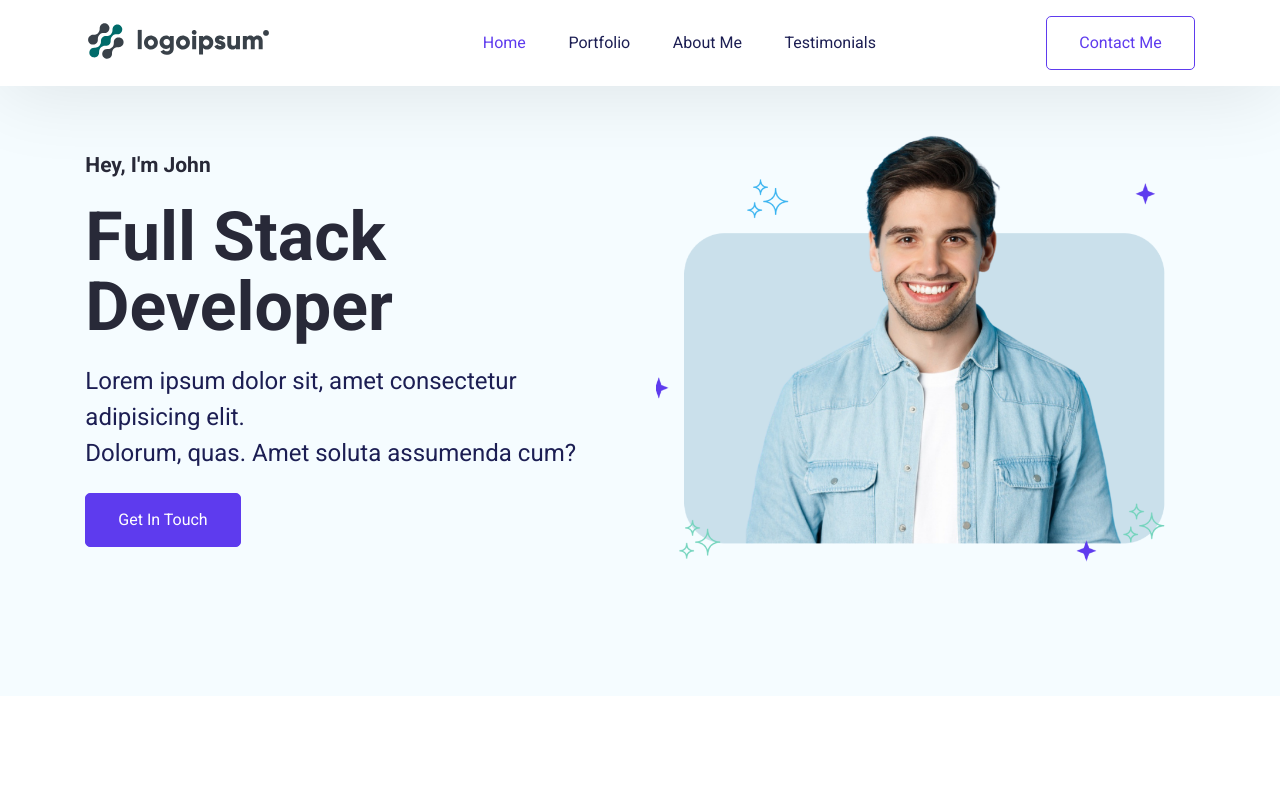
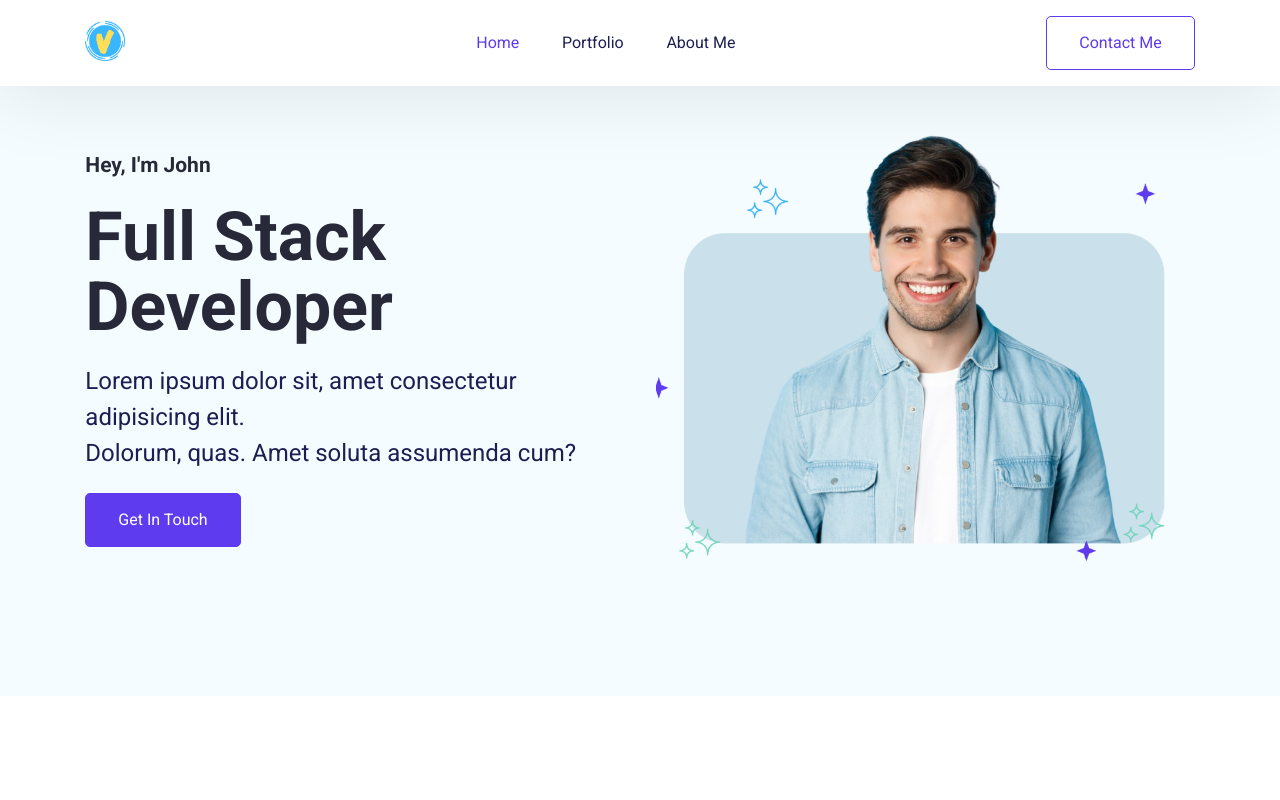
Before and after one commit to AnoopVL/Portfolio, a React (Create React App) app: page / in a window 1280 px wide. Shown: the top 800 px of the page. Built offline with nearby package versions, Linux system fonts and the light colour scheme.

Commit message:
NavbarUpdated

```diff
--- a/src/Pages/Home/Footer.jsx
+++ b/src/Pages/Home/Footer.jsx
@@ -60,19 +60,6 @@ function Footer() {
                 className="text-md"
               >
                 Contact
-              </Link>
-            </li>
-            <li>
-              <Link
-                activeClass="navbar--active-content"
-                spy={true}
-                smooth={true}
-                offset={-70}
-                duration={500}
-                to="testimonial"
-                className="text-md"
-              >
-                Testimonials
               </Link>
             </li>
           </ul>
--- a/src/Pages/Home/Homescreen/index.jsx
+++ b/src/Pages/Home/Homescreen/index.jsx
@@ -4,16 +4,16 @@ import Footer from "../Footer";
 import HeroSection from "../HeroSection";
 import MyPortfolio from "../MyPortfolio";
 import MySkills from "../MySkills";
-import Testimonial from "../Testimonials";
+// import Testimonial from "../Testimonials";
 
 export default function Home() {
   return (
     <>
       <HeroSection />
       <MySkills />
+      <MyPortfolio />
       <AboutMe />
-      <MyPortfolio />
-      <Testimonial />
+      {/* <Testimonial /> */}
       <ContactMe />
       <Footer />
     </>
--- a/src/Pages/Home/Navbar.jsx
+++ b/src/Pages/Home/Navbar.jsx
@@ -35,7 +35,7 @@ function Navbar() {
   return (
     <nav className={`navbar ${navActive ? "active" : ""}`}>
       <div>
-        <img src="./img/logo.svg" alt="Logoipsum" />
+        <img src="./img/logo.png" alt="Portfolio" width={40} height={40} />
       </div>
       <a
         className={`nav__hamburger ${navActive ? "active" : ""}`}
@@ -89,20 +89,6 @@ function Navbar() {
               About Me
             </Link>
           </li>
-          <li>
-            <Link
-              onClick={closeMenu}
-              activeClass="navbar--active-content"
-              spy={true}
-              smooth={true}
-              offset={-70}
-              duration={500}
-              to="testimonial"
-              className="navbar--content"
-            >
-              Testimonials
-            </Link>
-          </li>
         </ul>
       </div>
       <Link
```
Also changed, not shown: public/img/logo.png (added).
